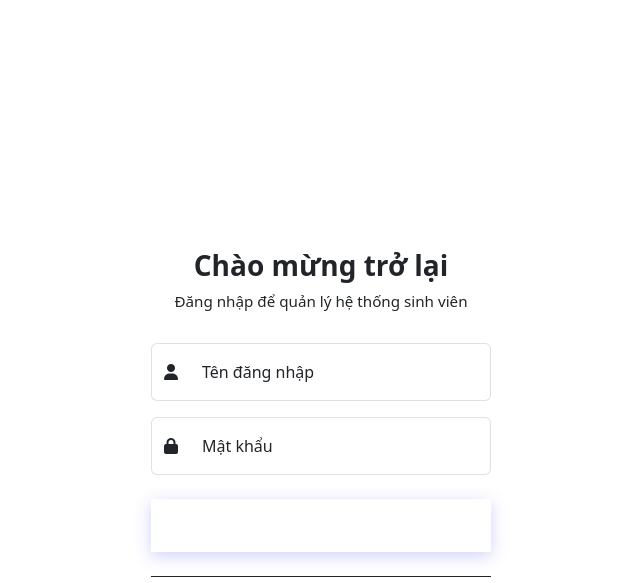
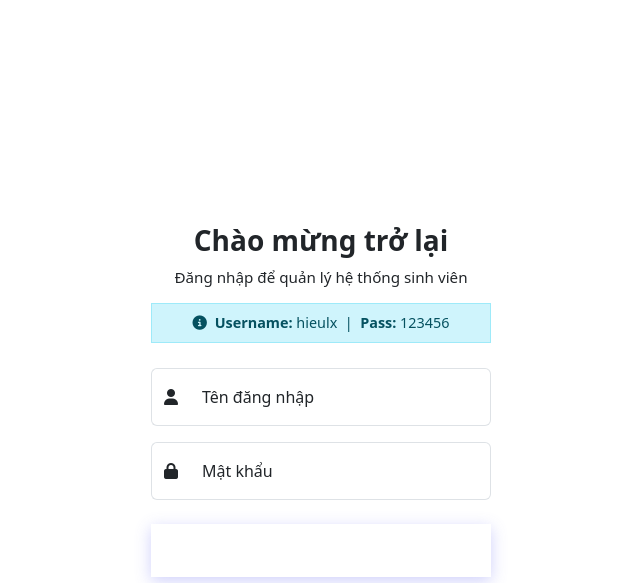
Before and after one commit to nguyenkien130505/PMNM_68PM34_NguyenNhuKien_0015768, a PHP site: page /login.php in a window 1280 px wide. Shown: the top 583 px of the page, without its empty margins (319-959 px from the left). Run offline with PHP 8.4, Linux system fonts and the light colour scheme; some libraries are stand-ins or nearby versions.

Commit message:
thêm chú thích nhỏ ở login

```diff
--- a/app/views/home/login.php
+++ b/app/views/home/login.php
@@ -106,7 +106,10 @@
         <div class="login-card">
             <i class="fas fa-graduation-cap login-icon"></i>
             <h1 class="login-title">Chào mừng trở lại</h1>
-            <p class="login-subtitle">Đăng nhập để quản lý hệ thống sinh viên</p>
+            <p class="login-subtitle" style="margin-bottom: 15px;">Đăng nhập để quản lý hệ thống sinh viên</p>
+            <div class="alert alert-info py-2" role="alert" style="font-size: 0.9rem; margin-bottom: 25px; border-radius: var(--radius-md);">
+                <i class="fas fa-info-circle me-1"></i> <strong>Username:</strong> hieulx &nbsp;|&nbsp; <strong>Pass:</strong> 123456
+            </div>
 
             <form method="POST" action="<?php echo BASE_URL ?? '/'; ?>auth/login">
                 <div class="input-group mb-3">
```
